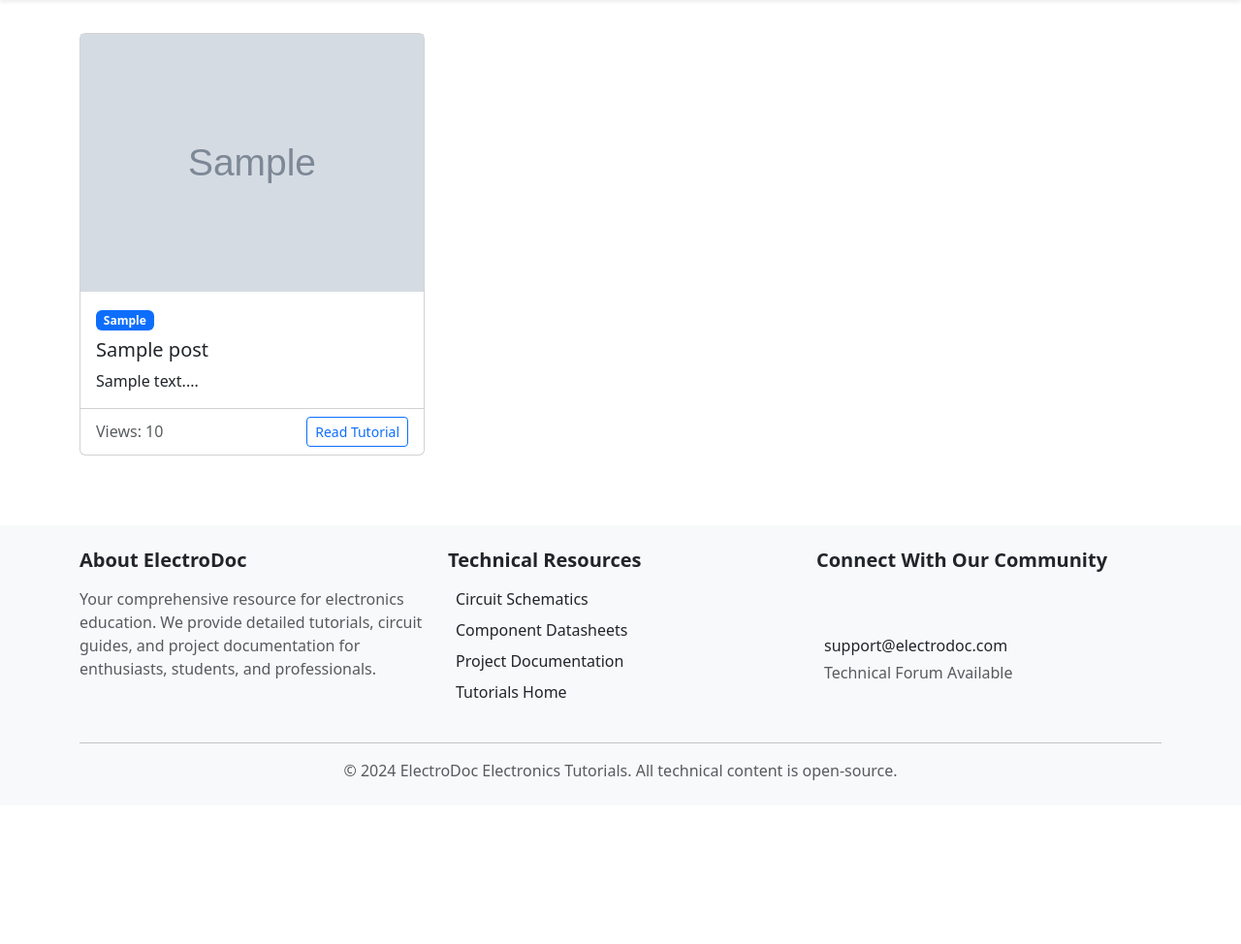
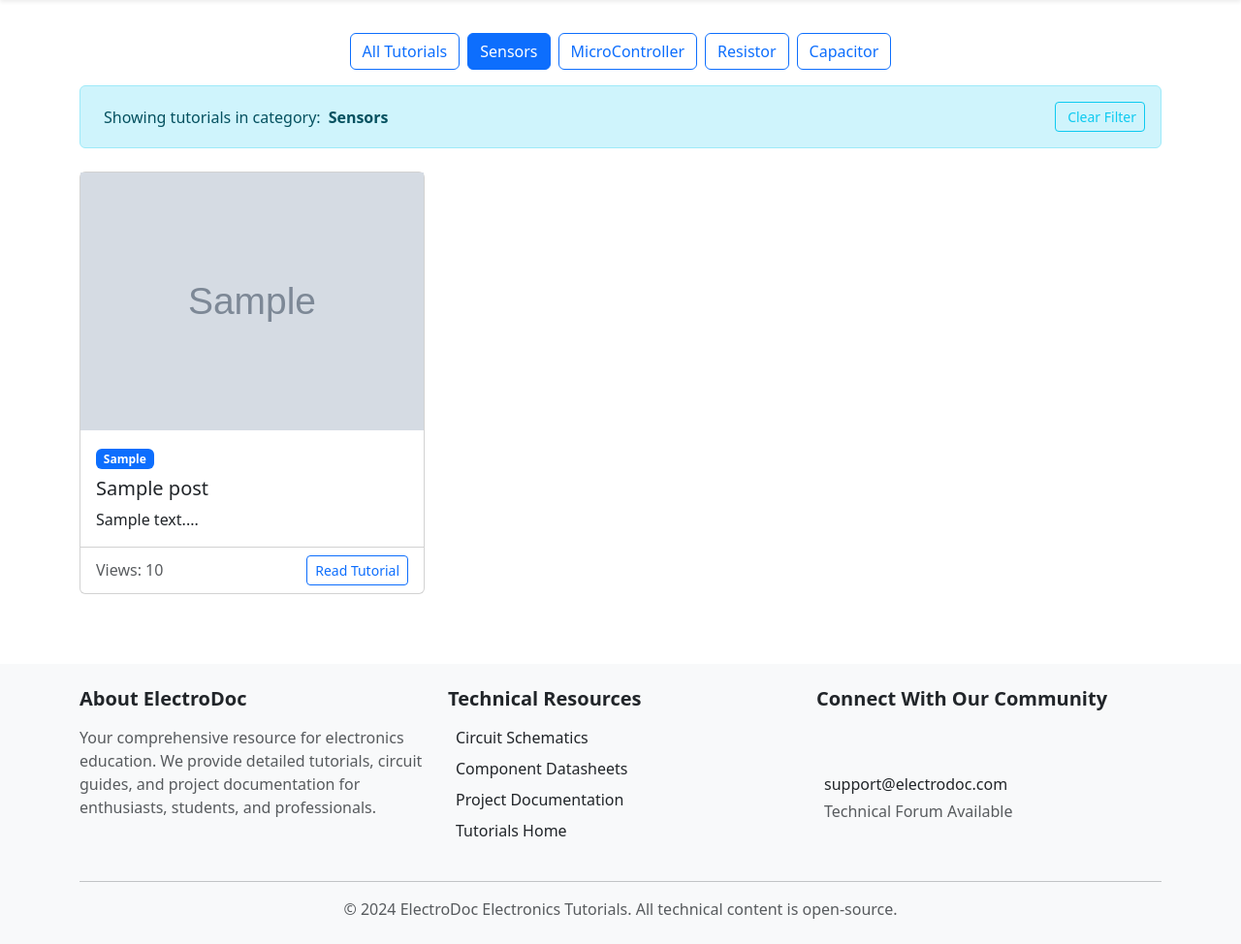
Before and after one commit to max021x/electrodoc, a PHP site: page /posts?category=Sensors in a window 1280 px wide. Shown: the part 62-1036 px from the top of the page at 97% size. Before the commit the page ends 867 px from the top, so only its background shows below. Run offline with PHP 8.4, Linux system fonts and the light colour scheme; tables that the repository leaves empty hold one stand-in row (values such as "Sample post"); grey boxes marked "Sample" are stand-in pictures; some libraries are stand-ins or nearby versions.

Commit message:
post show view has category url

```diff
--- a/app/Views/posts/index.php
+++ b/app/Views/posts/index.php
@@ -1,7 +1,49 @@
 <div class="container my-5">
+    <!-- Category Filter Buttons -->
+    <div class="mb-4">
+        <div class="d-flex flex-wrap gap-2 mb-3 justify-content-center">
+            <a href="/posts" class="btn btn-outline-primary <?= !isset($_GET['category']) ? 'active' : '' ?>">
+                All Tutorials
+            </a>
+            <a href="/posts?category=Sensors" class="btn btn-outline-primary <?= isset($_GET['category']) && $_GET['category'] == 'Sensors' ? 'active' : '' ?>">
+                Sensors
+            </a>
+            <a href="/posts?category=MicroController" class="btn btn-outline-primary <?= isset($_GET['category']) && $_GET['category'] == 'MicroController' ? 'active' : '' ?>">
+                MicroController
+            </a>
+            <a href="/posts?category=Resistor" class="btn btn-outline-primary <?= isset($_GET['category']) && $_GET['category'] == 'Resistor' ? 'active' : '' ?>">
+                Resistor
+            </a>
+            <a href="/posts?category=Capacitor" class="btn btn-outline-primary <?= isset($_GET['category']) && $_GET['category'] == 'Capacitor' ? 'active' : '' ?>">
+                Capacitor
+            </a>
+        </div>
+
+        <?php if (isset($_GET['category'])): ?>
+            <div class="alert alert-info d-flex align-items-center">
+                <i class="fas fa-filter me-2"></i>
+                Showing tutorials in category: <strong class="ms-2"><?= htmlspecialchars($_GET['category']) ?></strong>
+                <a href="/posts" class="btn btn-sm btn-outline-info ms-auto">
+                    <i class="fas fa-times me-1"></i> Clear Filter
+                </a>
+            </div>
+        <?php endif; ?>
+    </div>
+
     <?php if (count($posts) < 1) : ?>
         <div class="my-6 p-5 text-center">
-            <p class="lead">No Tutorials Found 😭</p>
+            <p class="lead">
+                <?php if (isset($_GET['category'])): ?>
+                    No tutorials found in <strong><?= htmlspecialchars($_GET['category']) ?></strong> category 😭
+                <?php else: ?>
+                    No Tutorials Found 😭
+                <?php endif; ?>
+            </p>
+            <?php if (isset($_GET['category'])): ?>
+                <a href="/posts" class="btn btn-primary mt-2">
+                    <i class="fas fa-arrow-left me-1"></i> View All Tutorials
+                </a>
+            <?php endif; ?>
         </div>
     <?php else: ?>
         <div class="row">
```
